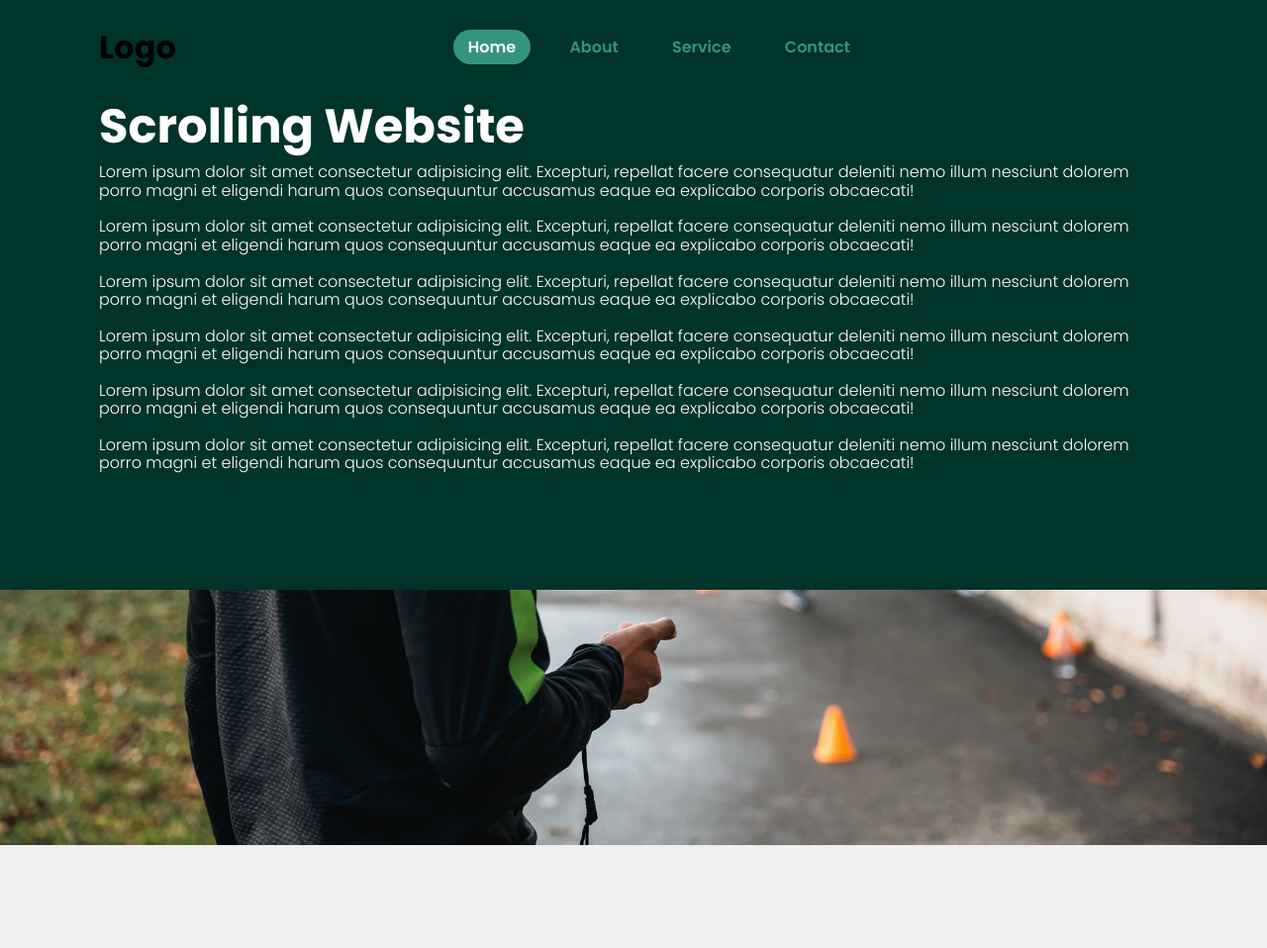
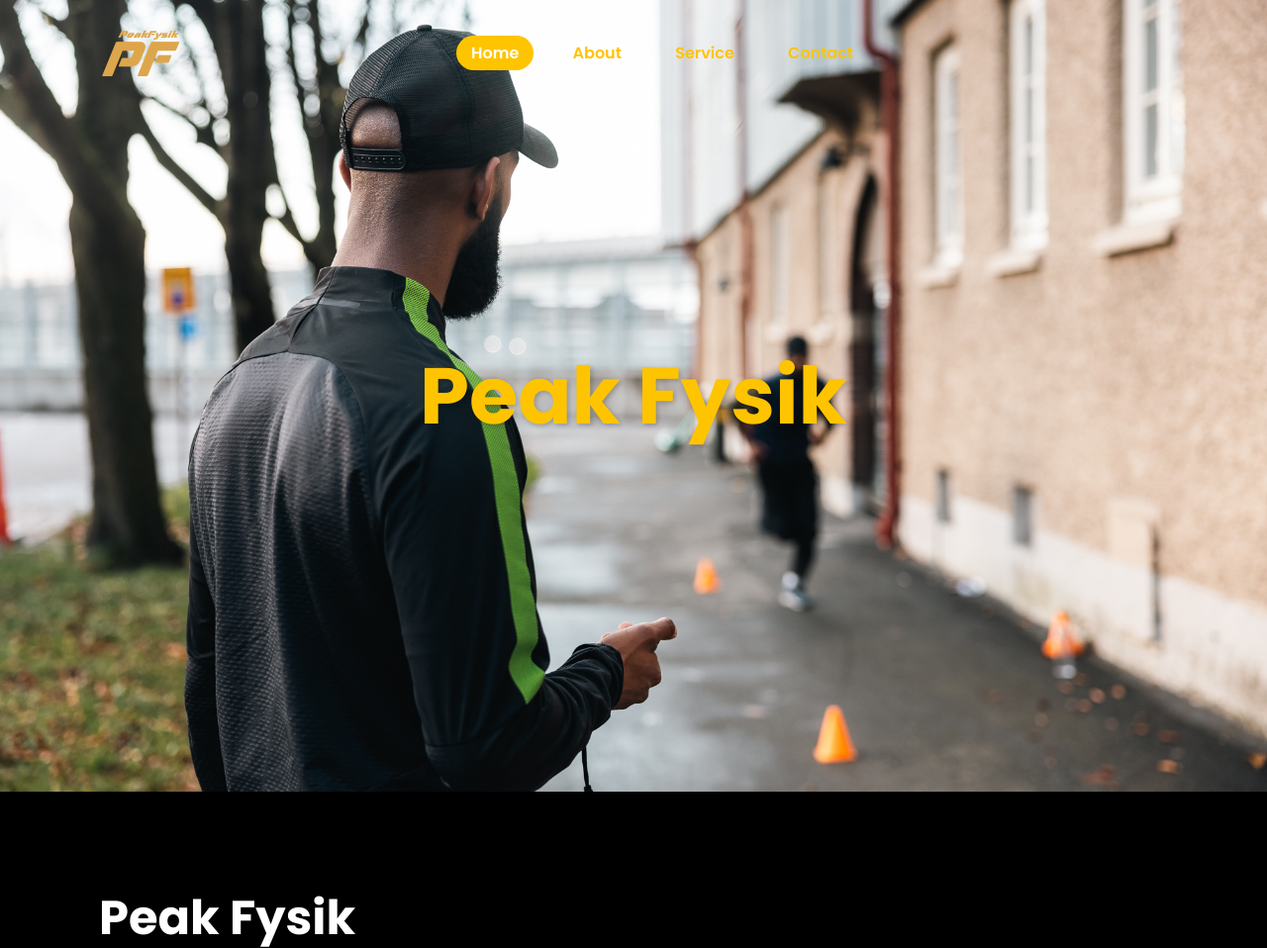
Before and after one commit to raymond-chao/Peakfysik-ny, a plain HTML site: page index.html in a window 1280 px wide. Shown: the top 958 px of the page at 99% size. Drawn offline with Linux system fonts and the light colour scheme.

Commit message:
Replace logo text with image and update scrolling effects; adjust styles for consistency

```diff
--- a/index.html
+++ b/index.html
@@ -11,7 +11,7 @@
 
 <body>
     <header>
-        <h2 class="logo">Logo</h2>
+        <img src="img/logo.png" alt="logo" class="logo" id="logo">
         <nav class="navigation">
             <a href="#" class="active">Home</a>
             <a href="#">About</a>
@@ -20,12 +20,11 @@
         </nav>
     </header>
     <section class="peak">
-        <img src="img/bild1.jpg" id="Tar tid med meron">
+        <img src="img/bild1.jpg" id="bild1">
         <h2 id="text">Peak Fysik</h2>
-        <img src="img/PF-logga.png" id="Logo">
     </section>
     <section class="sec">
-        <h2>Scrolling Website</h2>
+        <h2 class="peak-header">Peak Fysik</h2>
         <p>
             Lorem ipsum dolor sit amet consectetur adipisicing elit. Excepturi, repellat facere consequatur deleniti nemo illum nesciunt dolorem porro magni
             et eligendi harum quos consequuntur accusamus eaque ea explicabo corporis obcaecati! <br></br>
--- a/script.js
+++ b/script.js
@@ -1,16 +1,10 @@
 let text = document.getElementById('text');
-let leaf = document.getElementById('leaf');
-let hill1 = document.getElementById('hill1');
-let hill4 = document.getElementById('hill4');
-let hill5 = document.getElementById('hill5');
+let logo = document.getElementById('logo');
+let bild = document.getElementById('bild1');
 
 window.addEventListener('scroll', () => {
     let value = window.scrollY;
 
     text.style.marginTop = value * 2.5 + 'px';
-    leaf.style.top = value * -1.5 + 'px';
-    leaf.style.left = value * 1.5 + 'px';
-    hill5.style.left = value * 1.5 + 'px';
-    hill4.style.left = value * -1.5 + 'px';
-    hill1.style.top = value * 1 + 'px';
+    bild.style.top = value * -1.5 + 'px';
 });
--- a/styles/index.css
+++ b/styles/index.css
@@ -7,7 +7,7 @@
     font-family: 'Poppins', sans-serif;
 }
 body {
-    background-color: #f0f0f0;
+    background-color: black;
     min-height: 100vh;
    /* overflow-x: hidden; */
 }
@@ -24,13 +24,13 @@
 }
 .logo {
     font-size: 2em;
-    font-weight: #359381;
+    font-weight: rgb(255, 196, 0);
     pointer-events: none;
     margin-right: 270px;
 }
 .navigation a {
     text-decoration: none;
-    color: #359381;
+    color: rgb(255, 196, 0);
     padding: 6px 15px;
     border-radius: 20px;
     margin: 0 10px;
@@ -38,10 +38,10 @@
 }
 .navigation a:hover,
 .navigation a.active {
-    background-color: #359381;
+    background-color: rgb(255, 196, 0);
     color: white;
 }
-.parallax {
+.peak {
     position: relative;
     display: flex;
     justify-content: center;
@@ -52,7 +52,7 @@
 #text {
     position: absolute;
     font-size: 5em;
-    color: white;
+    color: rgb(255, 196, 0);
     text-shadow: 2px 2px 4px rgba(0, 0, 0, .2);
 }
 .peak img {
@@ -64,7 +64,7 @@
 }
 .sec {
     position: relative;
-    background: #003329;
+    background: black;
     padding: 100px;
 }
 .sec h2 {
```
Also changed, not shown: img/logo.png (added).
